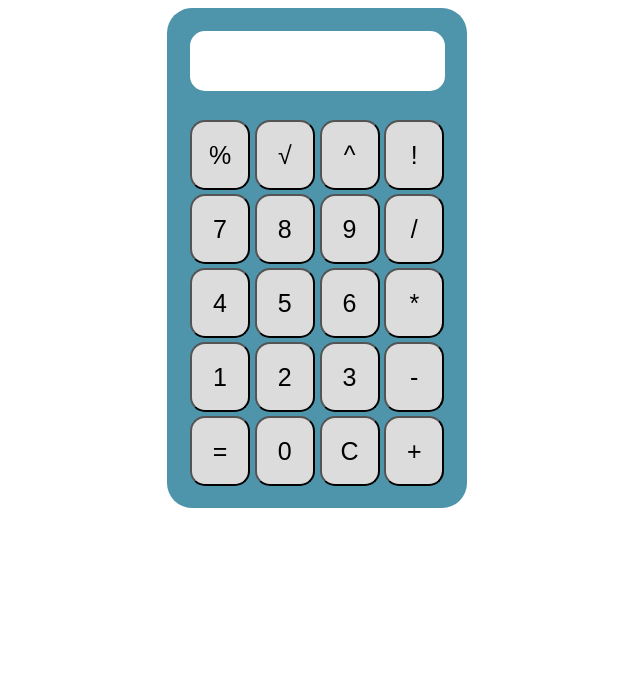
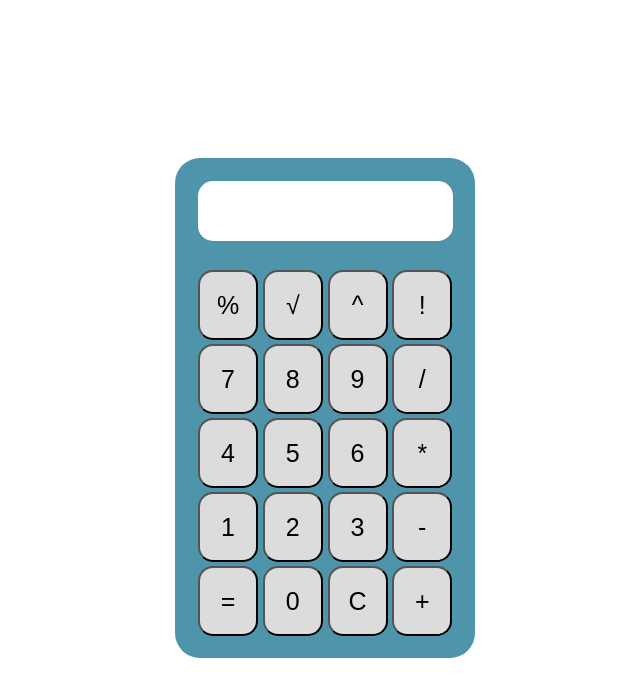
Before and after one commit to Ockelmann/ProyectoJS, a plain HTML site: page calculadora.html in a window 1280 px wide. Shown: the whole page, without its empty margins (323-963 px from the left). Drawn offline with Linux system fonts and the light colour scheme.

Commit message:
Update calculadora.css

```diff
--- a/css/calculadora.css
+++ b/css/calculadora.css
@@ -29,3 +29,10 @@
     border-radius: 15px;
     overflow-y: scroll;
 }
+#calcu_pos{
+    height: 100vh;
+    width: 100vw;
+    display: flex;
+    justify-content: center;
+    align-items: center;
+}
```
